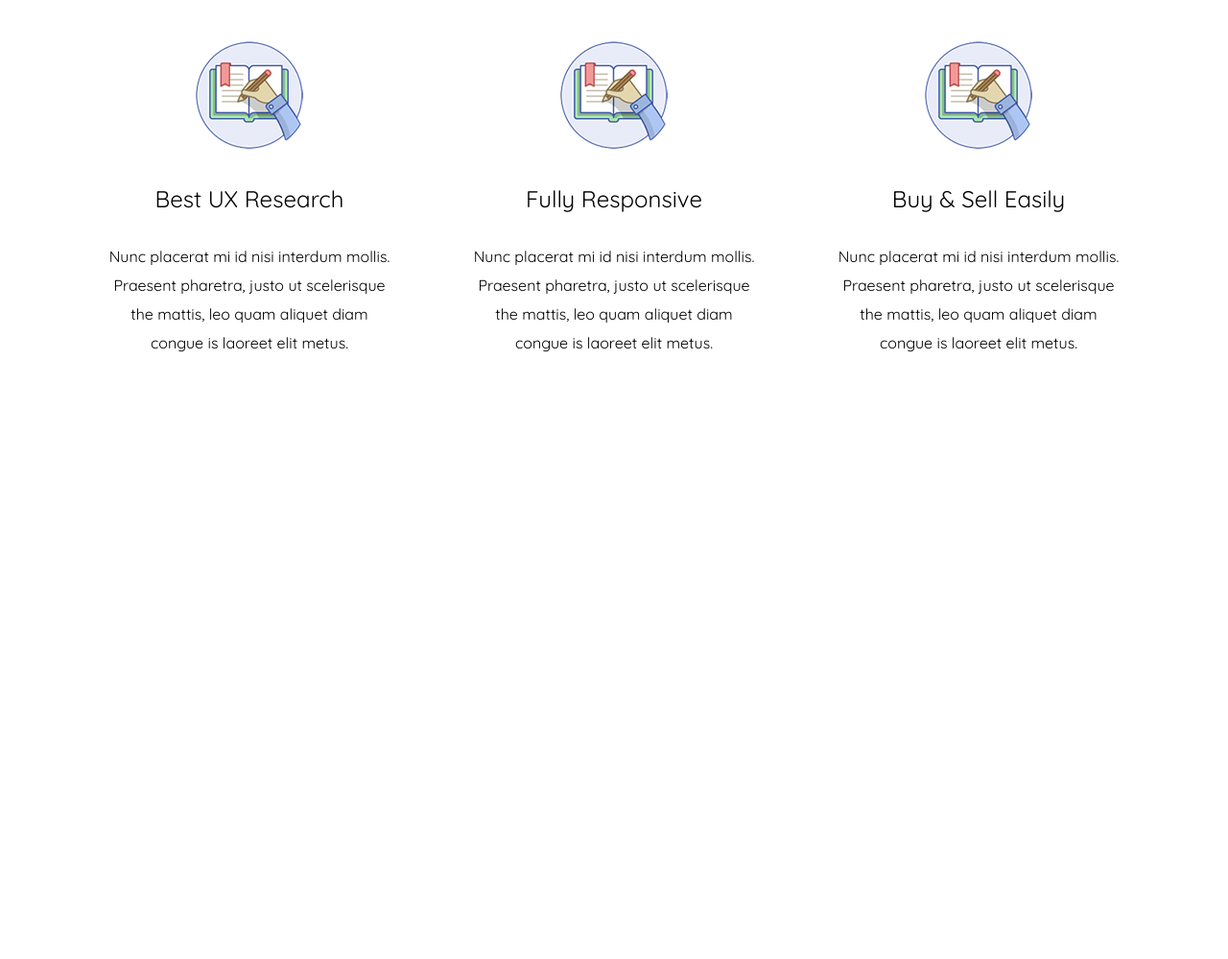
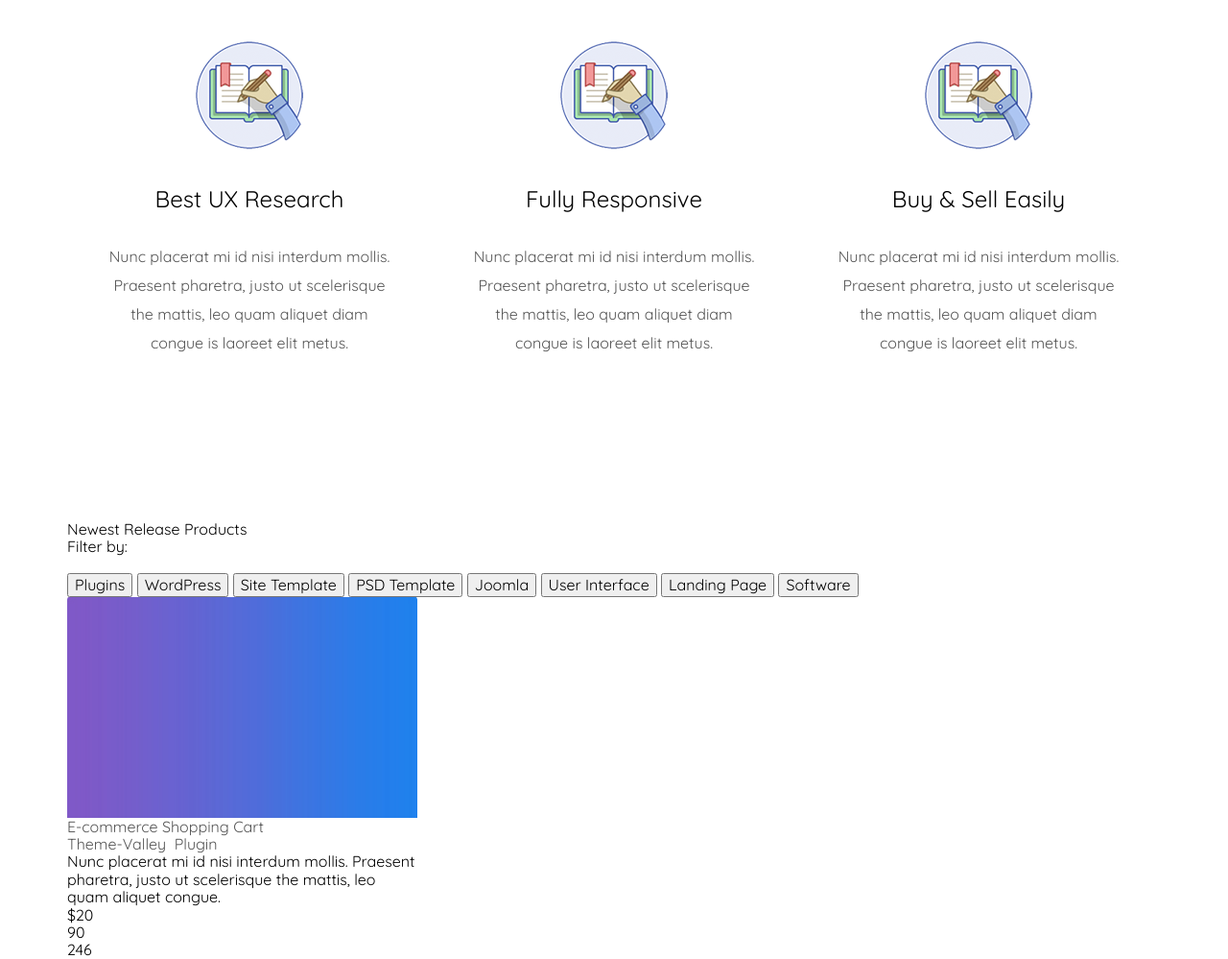
Before and after one commit to websamrus/MartPlace, a website: page app/index.html in a window 1280 px wide. Shown: the part 1181-2180 px from the top of the page at 96% size. Before the commit the page ends 1723 px from the top, so only its background shows below. Drawn offline with nearby package versions, Linux system fonts and the light colour scheme; files that its build step writes are made by us from their sources.

Commit message:
feat: add section products

```diff
--- a/app/index.html
+++ b/app/index.html
@@ -119,7 +119,7 @@
     <section class="features">
         <div class="container">
             <div class="features__inner">
-                <div class="features__item">
+                <a class="features__item" href="#">
                     <div class="features__item-img">
                         <img src="images/features/icon1.png" alt="icon">
                     </div>
@@ -127,10 +127,11 @@
                         Best UX Research
                     </div>
                     <div class="features__item-text">
-                        Nunc placerat mi id nisi interdum mollis. Praesent pharetra, justo ut scelerisque the mattis, leo quam aliquet diam congue is laoreet elit metus.
+                        Nunc placerat mi id nisi interdum mollis. Praesent pharetra, justo ut scelerisque the mattis,
+                        leo quam aliquet diam congue is laoreet elit metus.
                     </div>
-                </div>
-                <div class="features__item">
+                </a>
+                <a class="features__item" href="#">
                     <div class="features__item-img">
                         <img src="images/features/icon1.png" alt="icon">
                     </div>
@@ -138,10 +139,11 @@
                         Fully Responsive
                     </div>
                     <div class="features__item-text">
-                        Nunc placerat mi id nisi interdum mollis. Praesent pharetra, justo ut scelerisque the mattis, leo quam aliquet diam congue is laoreet elit metus.
+                        Nunc placerat mi id nisi interdum mollis. Praesent pharetra, justo ut scelerisque the mattis,
+                        leo quam aliquet diam congue is laoreet elit metus.
                     </div>
-                </div>
-                <div class="features__item">
+                </a>
+                <a class="features__item" href="#">
                     <div class="features__item-img">
                         <img src="images/features/icon1.png" alt="icon">
                     </div>
@@ -149,13 +151,73 @@
                         Buy & Sell Easily
                     </div>
                     <div class="features__item-text">
-                        Nunc placerat mi id nisi interdum mollis. Praesent pharetra, justo ut scelerisque the mattis, leo quam aliquet diam congue is laoreet elit metus.
+                        Nunc placerat mi id nisi interdum mollis. Praesent pharetra, justo ut scelerisque the mattis,
+                        leo quam aliquet diam congue is laoreet elit metus.
                     </div>
-                </div>
+                </a>
             </div>
 
         </div>
     </section>
+
+    <section class="items">
+
+    </section>
+
+    <section class="products">
+        <div class="container">
+            <div class="products__head">
+                <div class="products__title">Newest Release Products</div>
+                <div class="products__filter">
+                    <div class="products__filter-text">Filter by:</div>
+                    <img src="" alt="">
+                </div>
+            </div>
+            <div class="products__btn">
+                <button type="button" data-filter="">Plugins</button>
+                <button type="button" data-filter="">WordPress</button>
+                <button type="button" data-filter="">Site Template</button>
+                <button type="button" data-filter="">PSD Template</button>
+                <button type="button" data-filter="">Joomla</button>
+                <button type="button" data-filter="">User Interface</button>
+                <button type="button" data-filter="">Landing Page</button>
+                <button type="button" data-filter="">Software</button>
+            </div>
+            <div class="products__box">
+                <div class="products__item">
+                    <div class="products__item-img" style="background-image: url(images/content/products-img1.jpg);">
+                        <div class="products__item-btn">
+                            <a href="#" class="button-a">More Info</a>
+                            <a href="#" class="button-a">Live Demo</a>
+                        </div>
+                    </div>
+                    <a href="#" class="products__item-title">
+                        E-commerce Shopping Cart
+                    </a>
+                    <div class="products__item-content">
+                        <a href="#" class="products__item-theme">
+                            <span></span><span>Theme-Valley</span>
+                        </a>
+                        <a href="#" class="products__item-category">
+                            <img src="" alt=""> <span>Plugin</span>
+                        </a>
+                    </div>
+                    <div class="products__item-text">
+                        Nunc placerat mi id nisi interdum mollis. Praesent pharetra, justo ut scelerisque
+                        the mattis, leo quam aliquet congue.
+                    </div>
+                    <div class="products__item-info">
+                        <div class="products__item-price">$20</div>
+                        <div class="products__item-like">90</div>
+                        <div class="products__item-star"></div>
+                        <div class="products__item-buy">246</div>
+                    </div>
+                </div>
+            </div>
+        </div>
+    </section>
+
+
 
 
 
@@ -165,3 +227,5 @@
 </body>
 
 </html>
+
+<!-- npm install --save-dev mixitup -->
--- a/app/scss/_global.scss
+++ b/app/scss/_global.scss
@@ -18,6 +18,7 @@ h3 {
 a {
     display: inline-block;
     text-decoration: none;
+    color: #555;
     cursor: pointer;
 }
 
@@ -49,6 +50,7 @@ body {
 
 button {
     cursor: pointer;
+    outline: transparent;
 }
 
 .button-a {
@@ -69,4 +71,5 @@ button {
 .title-m {
     font-size: 24px;
     color: #000;
+    outline: transparent;
 }
--- a/app/scss/style.scss
+++ b/app/scss/style.scss
@@ -1,5 +1,5 @@
-@import 'vars';
-@import 'global';
+@import "vars";
+@import "global";
 .header__top {
   background-color: #eef1f3;
 }
@@ -82,12 +82,12 @@
       color: $dgrey;
       text-transform: uppercase;
       font-weight: 600;
-            transition: all .8s;
+      transition: all 0.8s;
       &:hover {
         color: $blue;
       }
     }
-        &+li {
+    & + li {
       margin-left: 35px;
     }
   }
@@ -145,7 +145,7 @@
     margin-bottom: 70px;
   }
   &__btn {
-        .button-a+.button-a {
+    .button-a + .button-a {
       margin-left: 20px;
     }
   }
@@ -162,7 +162,7 @@
   z-index: 2;
   &::before,
   &::after {
-        content: '';
+    content: "";
     position: absolute;
     background-color: #fff;
     opacity: 0.5;
@@ -201,6 +201,7 @@
       padding-left: 30px;
       line-height: 42px;
       color: #676767;
+      outline: transparent;
       &::placeholder {
         color: #676767;
       }
@@ -209,6 +210,7 @@
       max-width: 195px;
       padding-left: 20px;
       color: #555;
+      outline: transparent;
     }
     button {
       max-width: 225px;
@@ -245,9 +247,10 @@
   margin: 0 10px;
   padding: 40px 30px 50px;
   box-shadow: 0 0 0 0 transparent;
-    transition: all .5s;
+  transition: all 0.5s;
   &:hover {
     box-shadow: 0px 2px 50px 0px rgba(0, 0, 0, 0.08);
+    cursor: pointer;
   }
   &-title {
     margin: 35px 0 30px;
@@ -256,3 +259,24 @@
     line-height: 30px;
   }
 }
+
+//products//
+.products__item {
+    max-width: 365px;
+      width: 100%;
+  &-img {
+      cursor: pointer;
+      min-height: 230px;
+    background-position: center;
+    background-size: cover;
+    background-repeat: no-repeat;
+    &:hover{
+        .products__item-btn{
+            display: block;
+        }
+    }
+  }
+  &-btn{
+      display: none;
+  }
+}
--- a/gulpfile.js
+++ b/gulpfile.js
@@ -24,7 +24,8 @@ gulp.task('sass', function () {
 gulp.task('script', function(){
   return gulp.src([
     'node_modules/slick-carousel/slick/slick.js',
-    'node_modules/magnific-popup/dist/jquery.magnific-popup.js'
+    'node_modules/magnific-popup/dist/jquery.magnific-popup.js',
+    'node_modules/mixitup/dist/mixitup.js'
   ])
     .pipe(concat('libs.min.js'))
     .pipe(uglify())
--- a/package.json
+++ b/package.json
@@ -18,6 +18,7 @@
     "gulp-sass": "^4.0.2",
     "gulp-uglify": "^3.0.2",
     "magnific-popup": "^1.1.0",
+    "mixitup": "^3.3.1",
     "normalize.css": "^8.0.1",
     "slick-carousel": "^1.8.1"
   }
```
Also changed, not shown: app/css/libs.min.css, app/css/style.min.css, app/images/content/products-img1.jpg (added), app/js/libs.min.js, 1 other file. Lines whose indentation alone changed are shown as unchanged.
